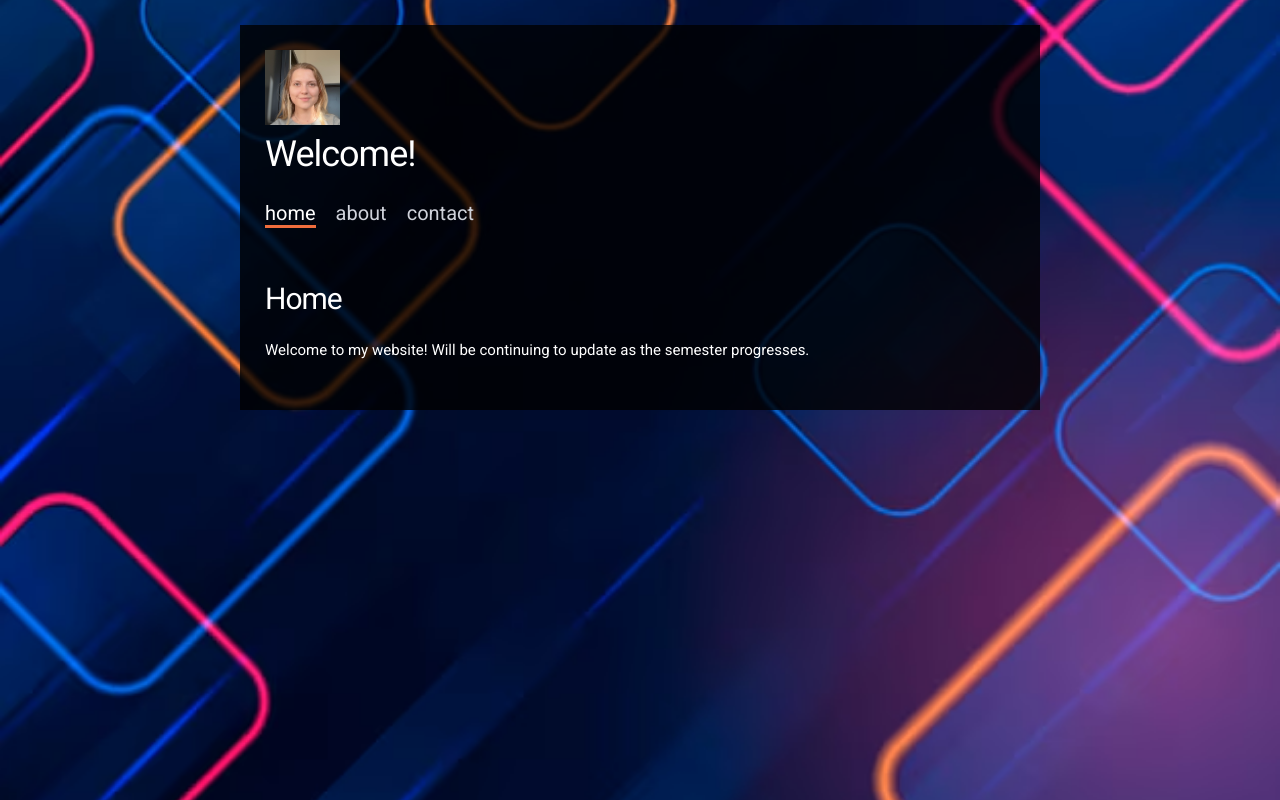
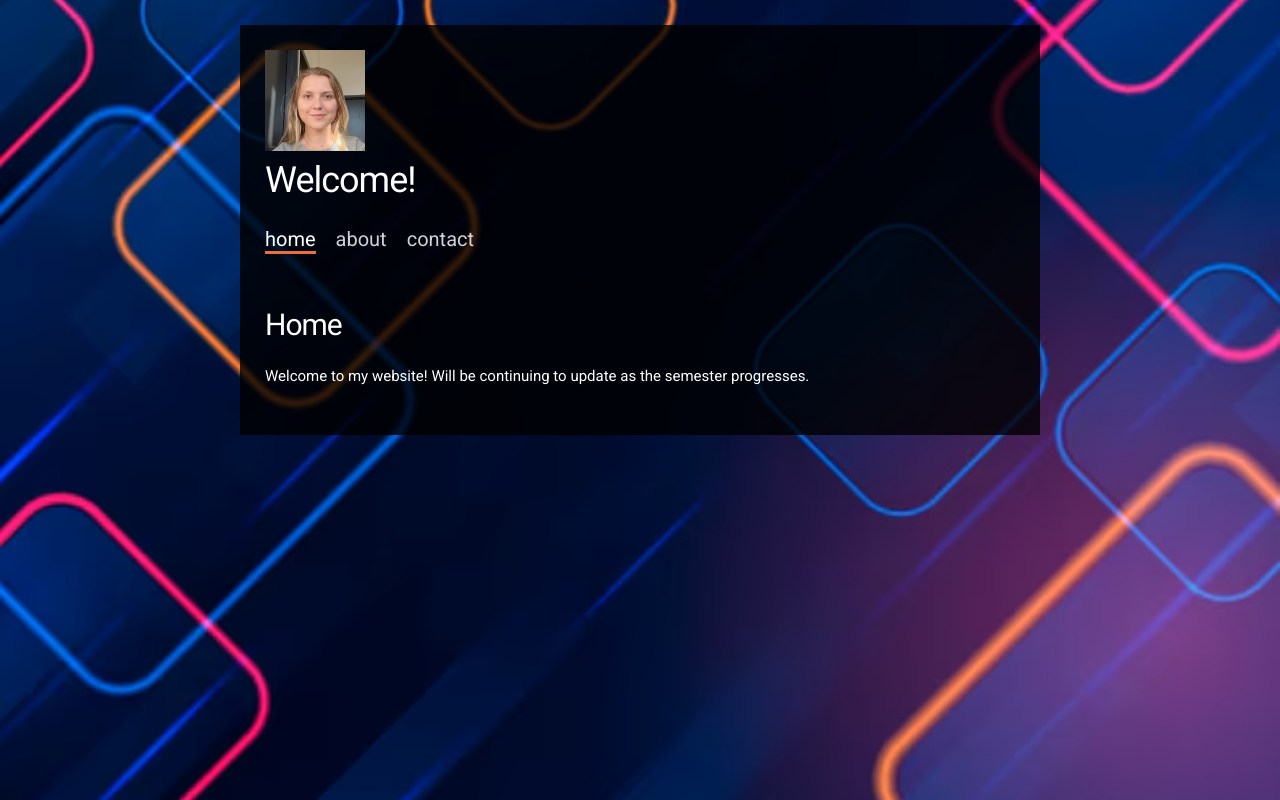
Before and after one commit to isabelstec/isabelstec.github.io, a plain HTML site: page index.html in a window 1280 px wide. Drawn offline with nearby package versions, Linux system fonts and the light colour scheme.

Commit message:
Update index.html

```diff
--- a/index.html
+++ b/index.html
@@ -20,7 +20,7 @@
   <body>
 
     <header id="header">
-      <img src="logo.png" style="width: 75px; height:auto;">
+      <img src="logo.png" style="width: 100px; height:auto;">
       <h1>Welcome!</h1>
       <ul class="main-menu">
         <li><a href="#home">home</a></li>
```
